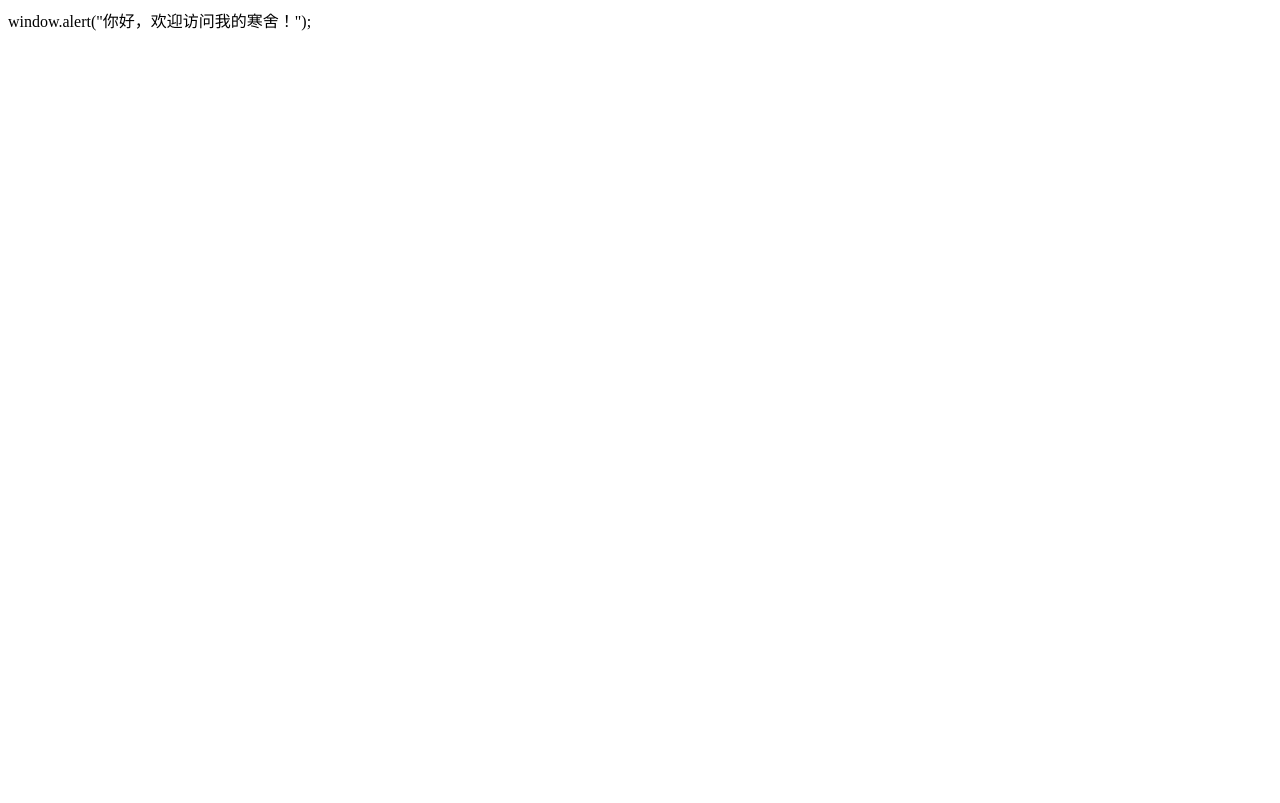
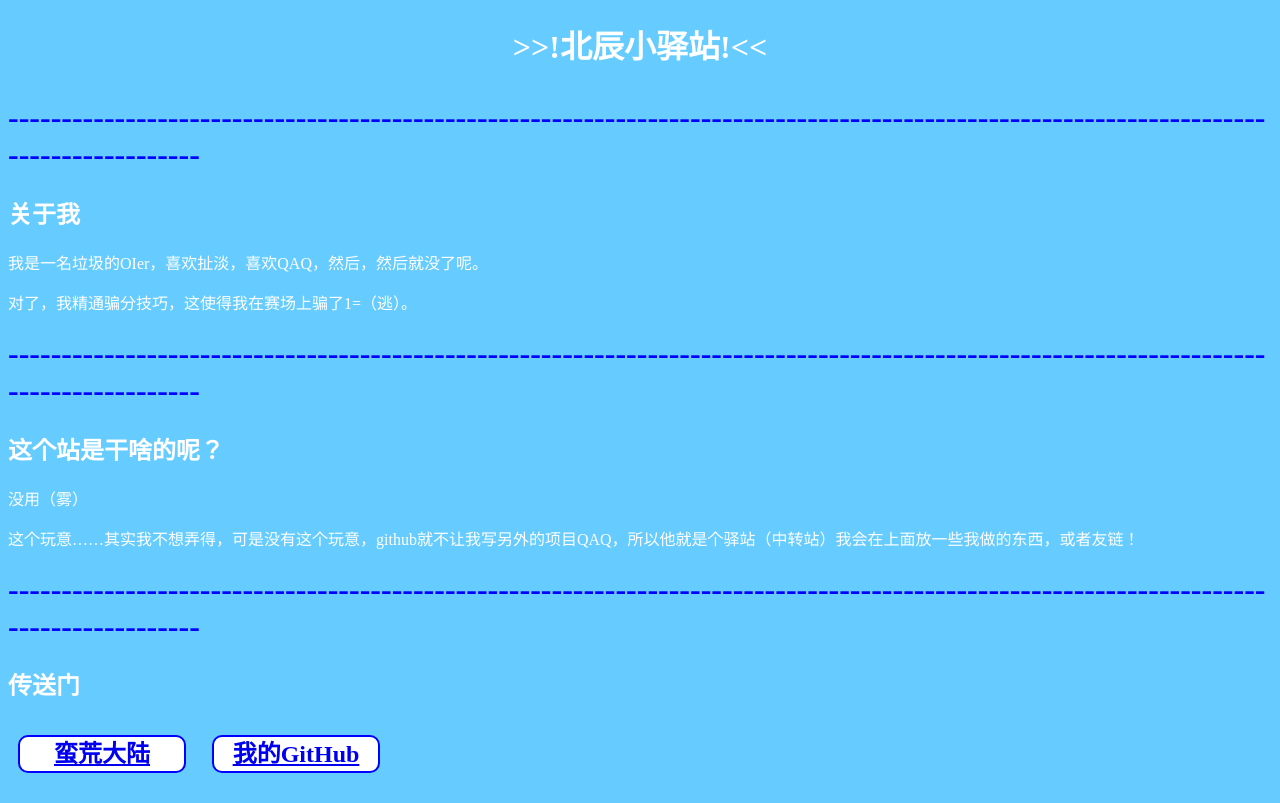
Before and after one commit to Linscon/Linscon.github.io, a plain HTML site: page index.html in a window 1280 px wide. Drawn offline with Linux system fonts and the light colour scheme.

Commit message:
Update index.html

```diff
--- a/index.html
+++ b/index.html
@@ -2,12 +2,68 @@
 <html>
 	<head>
 		<title>北辰小驿站</title>
+
+
 	</head>
 	<style>
-		background.color:grey;
+		body{
+
+			background-color:#66CCFF;
+		}
+		p{
+			color:white;
+			text-align:justify;
+		}
+		h1,h2{
+			color:white;
+		}
+		.midText{
+			text-align:center;
+		}
+		.blue{
+			color:blue;
+		}
+		.Select_blue{/*按钮优化*/
+			/* 原主题: */color: blue;
+			/* 新年主题:  color: #ffc166;*/
+			/* 原主题: */background-color: white ;
+			/* 新年主题:  background: linear-gradient(to right, #ff2d2d, #fb9168);*/
+			padding: 7px;
+			/* 原主题: */border: 2px solid blue;
+			/* 新年主题:  border: 2px solid #ffc166;*/
+			border-radius: 10px;
+			margin: 10px;
+			line-height: 20px;
+			width: 150px;
+			display: inline-block;
+			text-align:center;
+		}
+		.normal {font-style:normal;}
+
 	</style>
 	<body>
+
+		<script >
 			window.alert("你好，欢迎访问我的寒舍！");
+			window.alert("QAQ");
 
+		</script>
+		<h1 class="midText"> >>!北辰小驿站!<< </t1>
+		<p> </p>
+		<h1 class="blue">----------------------------------------------------------------------------------------------------------------------------------------</h1>
+
+		<h2>关于我</h2>
+		<p>我是一名垃圾的OIer，喜欢扯淡，喜欢QAQ，然后，然后就没了呢。</p>
+		<p>对了，我精通骗分技巧，这使得我在赛场上骗了1=（逃）。</p>
+
+		<h1 class="blue">----------------------------------------------------------------------------------------------------------------------------------------</h1>
+		<h2>这个站是干啥的呢？</h2>
+		<p>没用（雾）</p>
+		<p>这个玩意……其实我不想弄得，可是没有这个玩意，github就不让我写另外的项目QAQ，所以他就是个驿站（中转站）我会在上面放一些我做的东西，或者友链！</p>
+		<h1 class="blue">----------------------------------------------------------------------------------------------------------------------------------------</h1>
+		<h2>传送门
+		<p></p>
+		<p> </p>
+		<span  class="Select_blue" onclick=><b ><a href="https://forkfg.github.io/-Barren-Land-/">蛮荒大陆</a></b></span> <span  class="Select_blue" onclick=><b ><a href="https://github.com/Linscon/">我的GitHub</a></b></span>
 	</body>
 </html>
```
